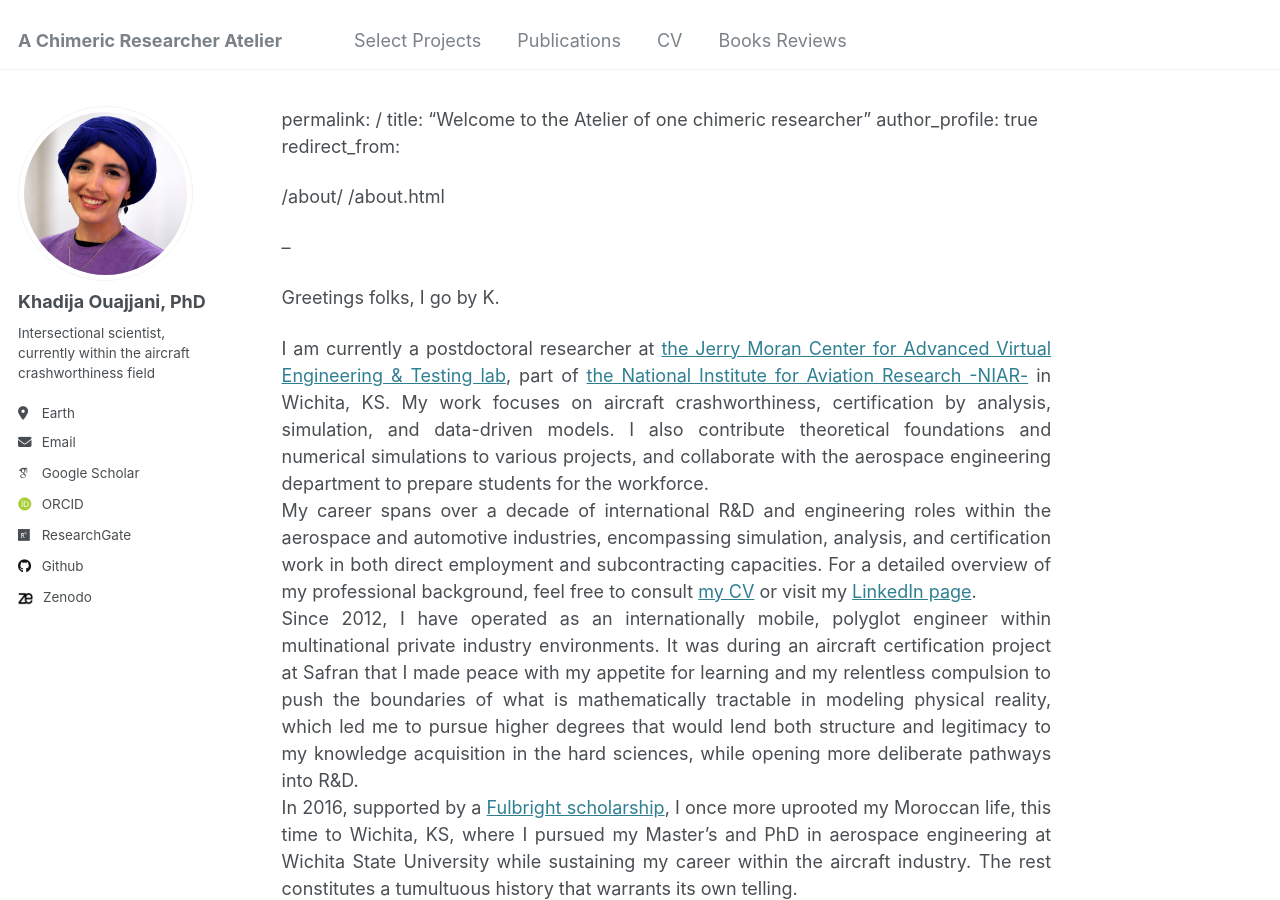
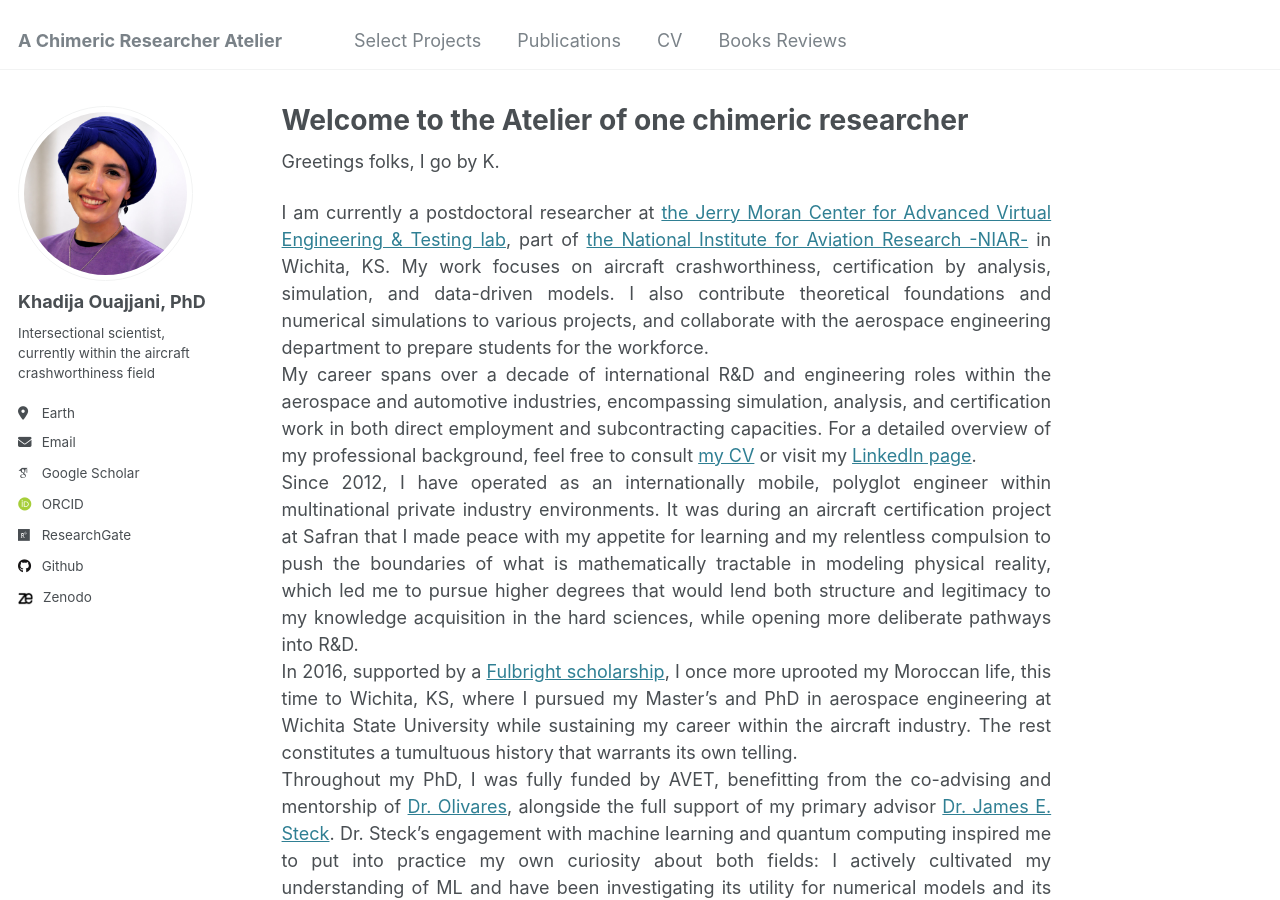
Before and after one commit to drko-curius/drko-curius.github.io, a Jekyll site: the page built from _pages/about.md, in a window 1280 px wide and 900 px high. Built offline with Jekyll 4.4.1, drawn with Linux system fonts in a browser that asks for light colours; some web fonts are replaced; our own code applies the rules of GitHub Pages for plain Markdown files.

Commit message:
Update about.md

```diff
--- a/_pages/about.md
+++ b/_pages/about.md
@@ -1,12 +1,9 @@
-permalink: /
+---
 title: "Welcome to the Atelier of one chimeric researcher"
-author_profile: true
-redirect_from:
+sitemap: false
+permalink: /about.html
+---
 
-/about/
-/about.html
-
---
 
 Greetings folks,
 I go by K.
```
